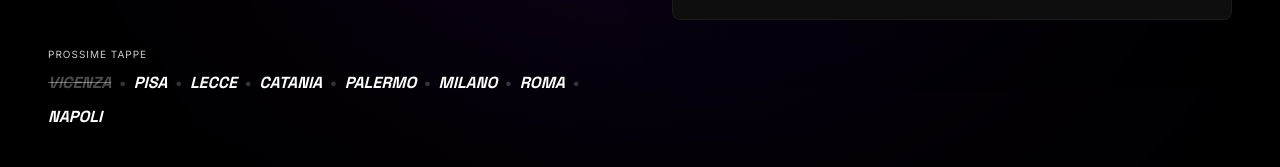
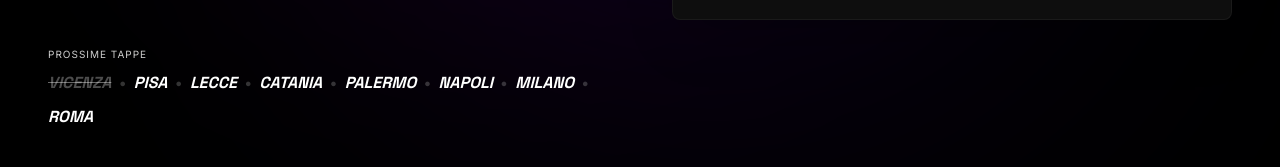
Before and after one commit to fabiobiondi/codelabs-2026-landing-sponsors, a Next.js app: page / in a window 1280 px wide. Shown: the part 785-952 px from the top of the page. Built offline with nearby package versions, Linux system fonts and the light colour scheme.

Commit message:
add dates

```diff
--- a/src/app/(main)/components/regionData.ts
+++ b/src/app/(main)/components/regionData.ts
@@ -59,13 +59,21 @@ export const regionInfo: EventData[] = [
     x: 540,
     y: 760,
   },
+  {
+    city: 'Napoli',
+    date: '2026-09-18',
+    community: 'Google Group Napoli',
+    url: 'https://gdg.community.dev/events/details/google-gdg-napoli-presents-agentic-apps-con-google-gemini-sdk-e-typescript/',
+    x: 602,
+    y: 540,
+  },
 
   {
     city: 'Milano',
     date: '2026-09-25',
     dayOfWeek: '',
-    url: null,
-    community: 'google group milano',
+    url: 'https://gdg.community.dev/events/details/google-gdg-milano-presents-agentic-apps-con-google-gemini-sdk-e-typescript/',
+    community: 'Google Group Milano',
     logo: '/images/communities/gdg-milano.png',
     x: 300,
     y: 195,
@@ -77,11 +85,5 @@ export const regionInfo: EventData[] = [
     x: 500,
     y: 480,
   },
-  {
-    city: 'Napoli',
-    date: null,
-    community: 'google group napoli',
-    x: 602,
-    y: 540,
-  },
+
 ]
```
